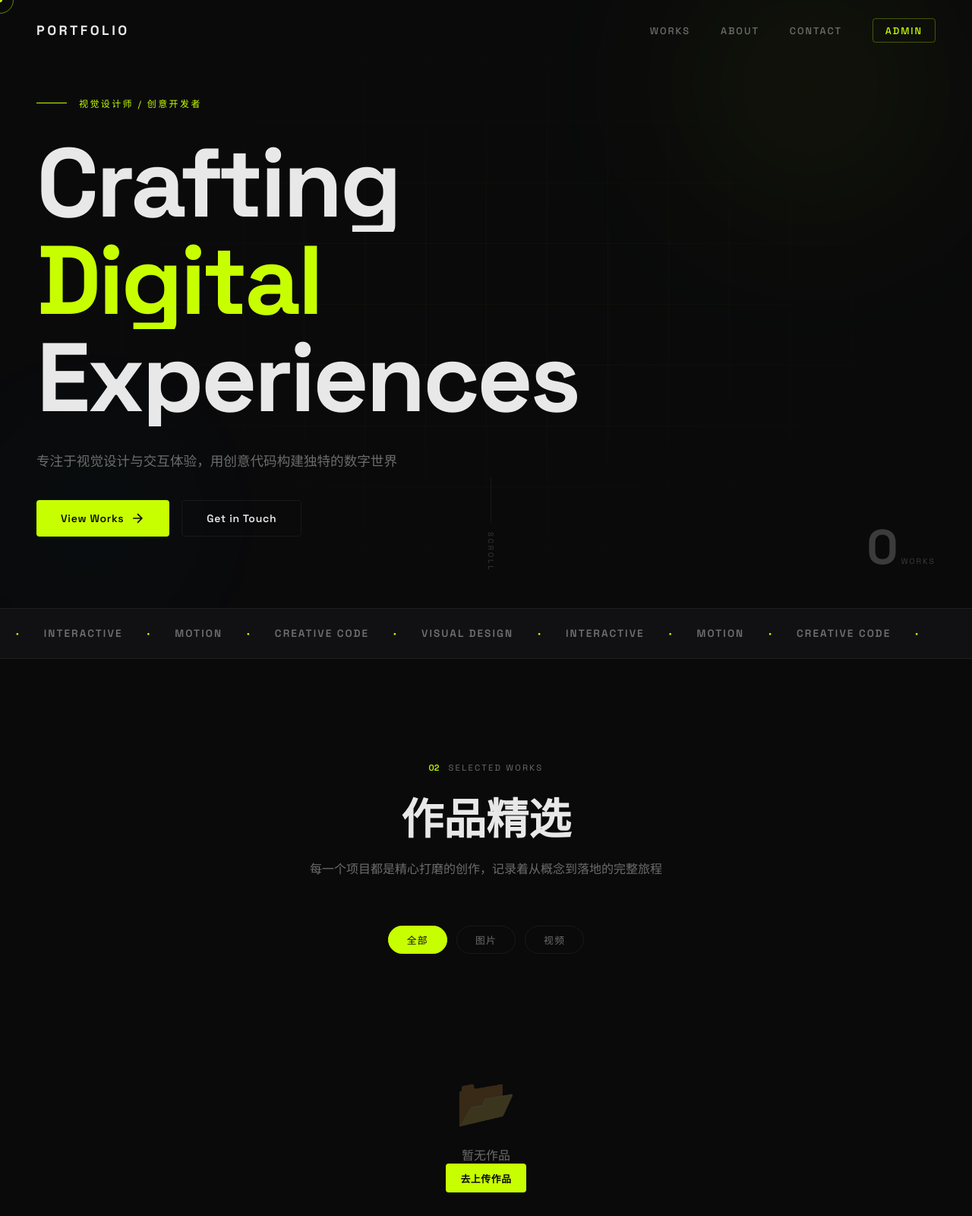
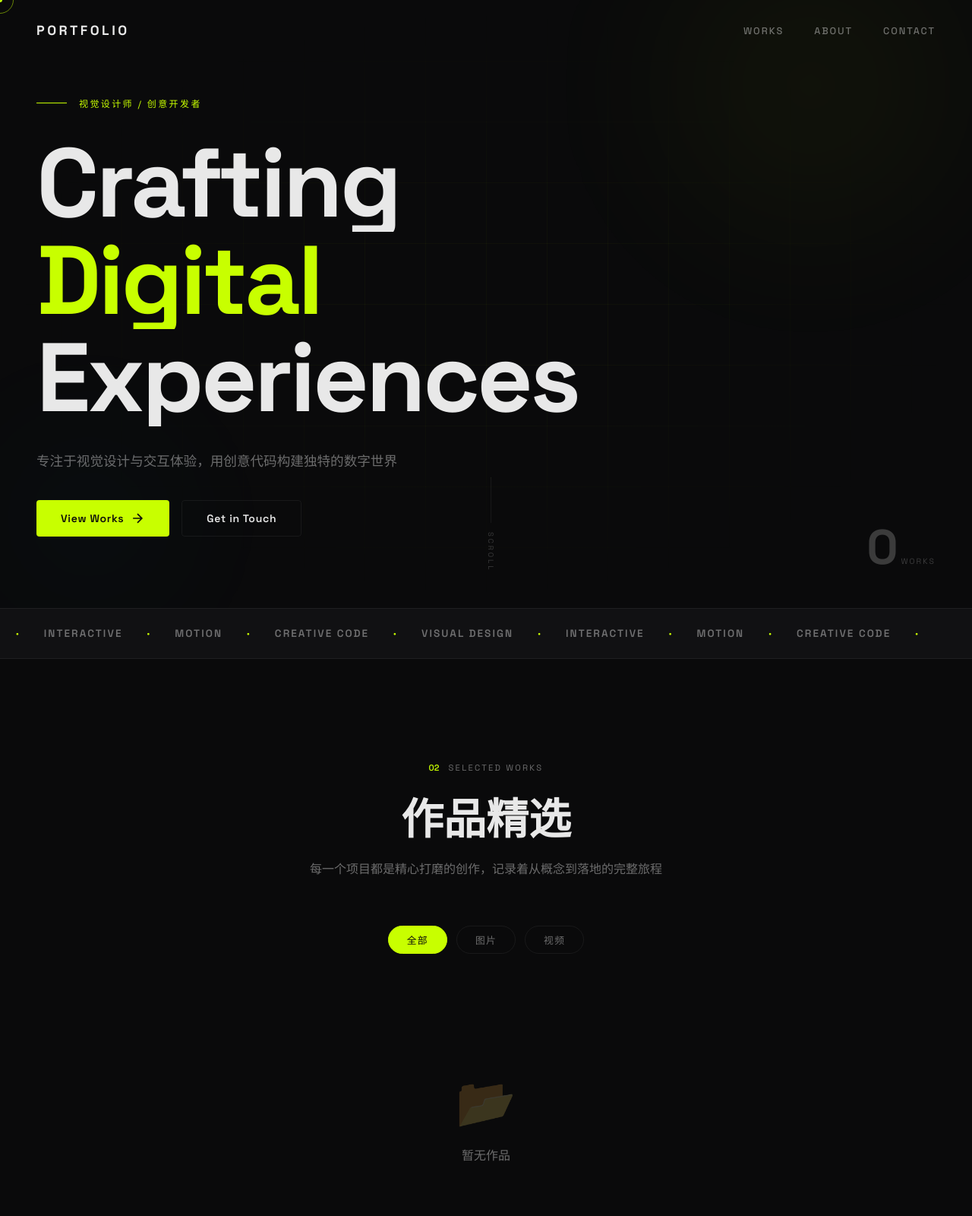
Before and after one commit to love406680787-cpu/portfolio, a plain HTML site: page public/index.html in a window 1280 px wide. Shown: the top 1600 px of the page at 76% size. Drawn offline with Linux system fonts and the light colour scheme.

Commit message:
Remove ADMIN button from main page

```diff
--- a/public/index.html
+++ b/public/index.html
@@ -24,7 +24,6 @@
                 <a href="#works" class="nav-link">WORKS</a>
                 <a href="#about" class="nav-link">ABOUT</a>
                 <a href="#contact" class="nav-link">CONTACT</a>
-                <a href="admin.html" class="nav-link nav-admin">ADMIN</a>
             </div>
             <button class="nav-toggle" id="navToggle" aria-label="Menu">
                 <span></span>
@@ -118,7 +117,6 @@
         <div class="works-empty" id="worksEmpty" style="display:none;">
             <div class="empty-icon">📂</div>
             <p>暂无作品</p>
-            <a href="admin.html" class="btn btn-primary btn-sm">去上传作品</a>
         </div>
     </section>
 
```
